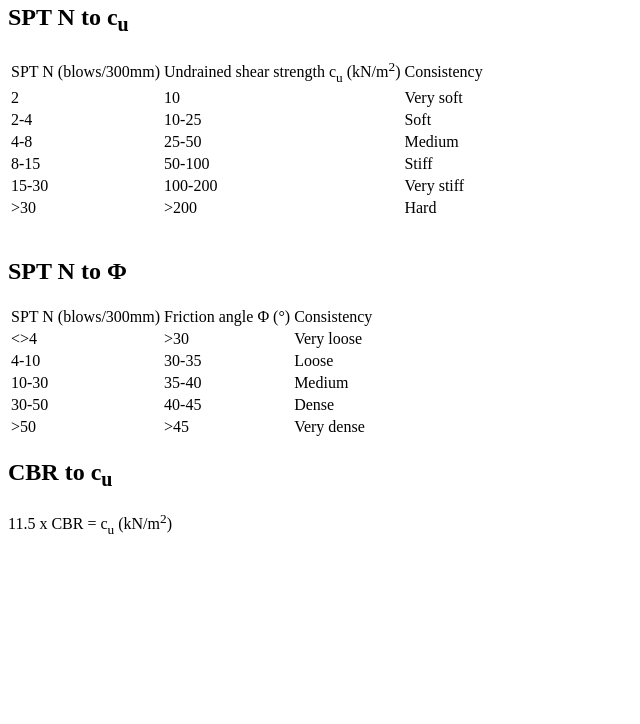
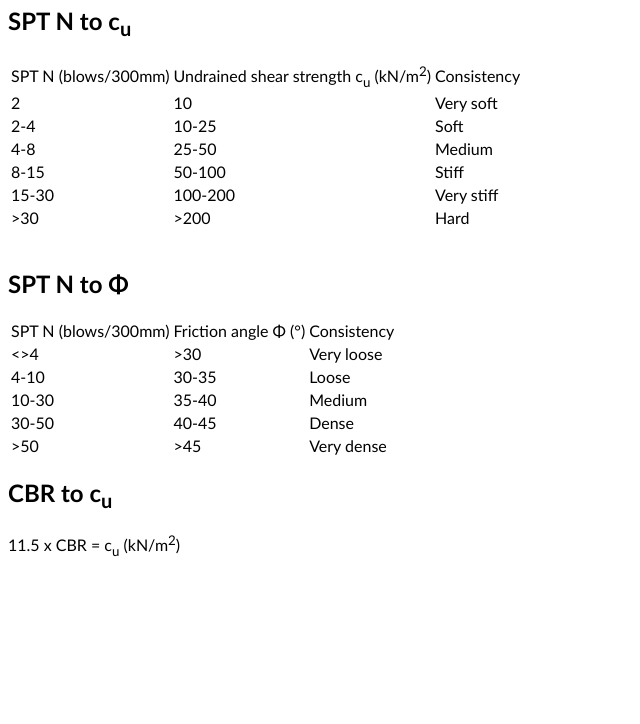
Before and after one commit to PaulJClark/PaulJClark.github.io, a plain HTML site: page soilproperties.html in a window 1280 px wide. Shown: the part 76-800 px from the top of the page, without its empty margins (0-640 px from the left). Drawn offline with Linux system fonts and the light colour scheme.

Commit message:
Update soilproperties.html

```diff
--- a/soilproperties.html
+++ b/soilproperties.html
@@ -6,7 +6,7 @@
   <meta charset="utf-8">
   <meta name="viewport" content="width=device-width">
   <title>Calculator JS</title>
-  <link href="style.css" rel="stylesheet" type="text/css" />
+  <link href="stylesheet.css" rel="stylesheet" type="text/css" />
 </head>
 
 <body>
```
